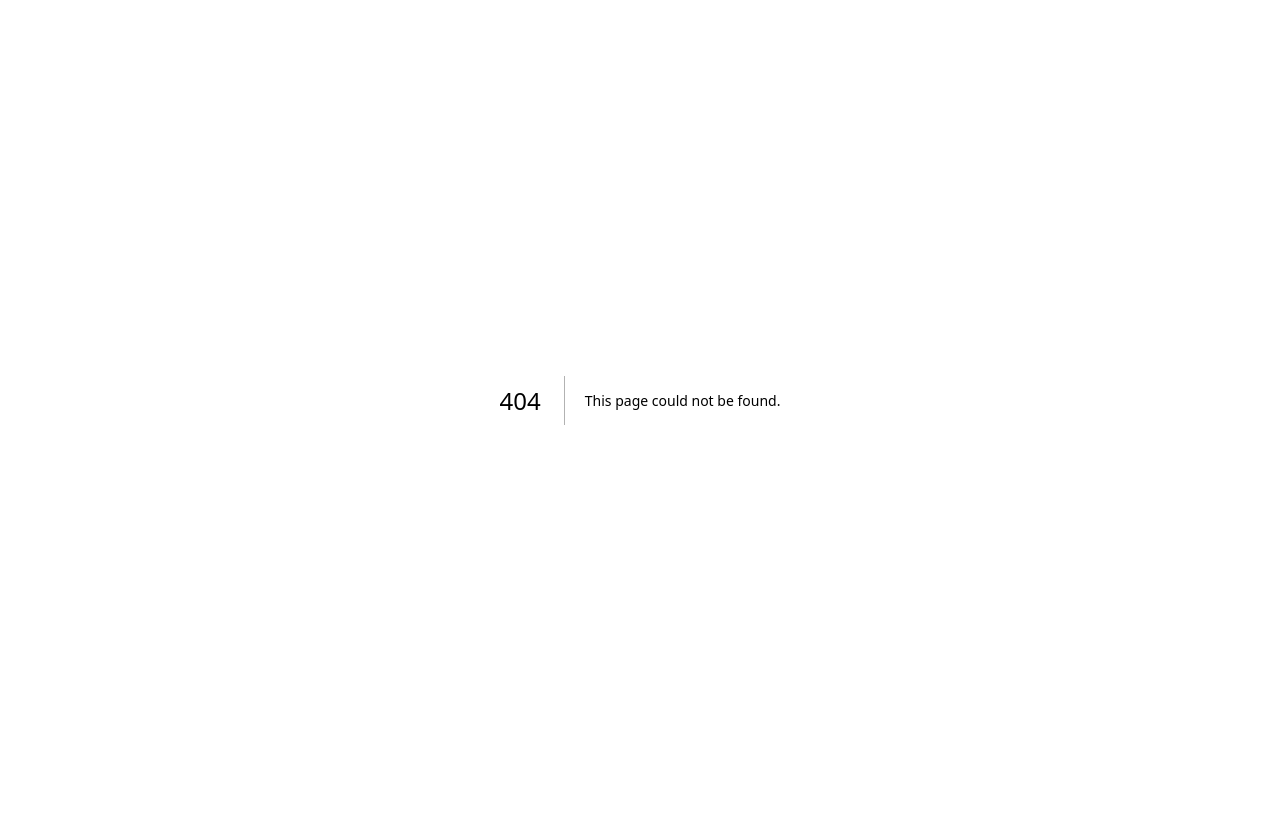
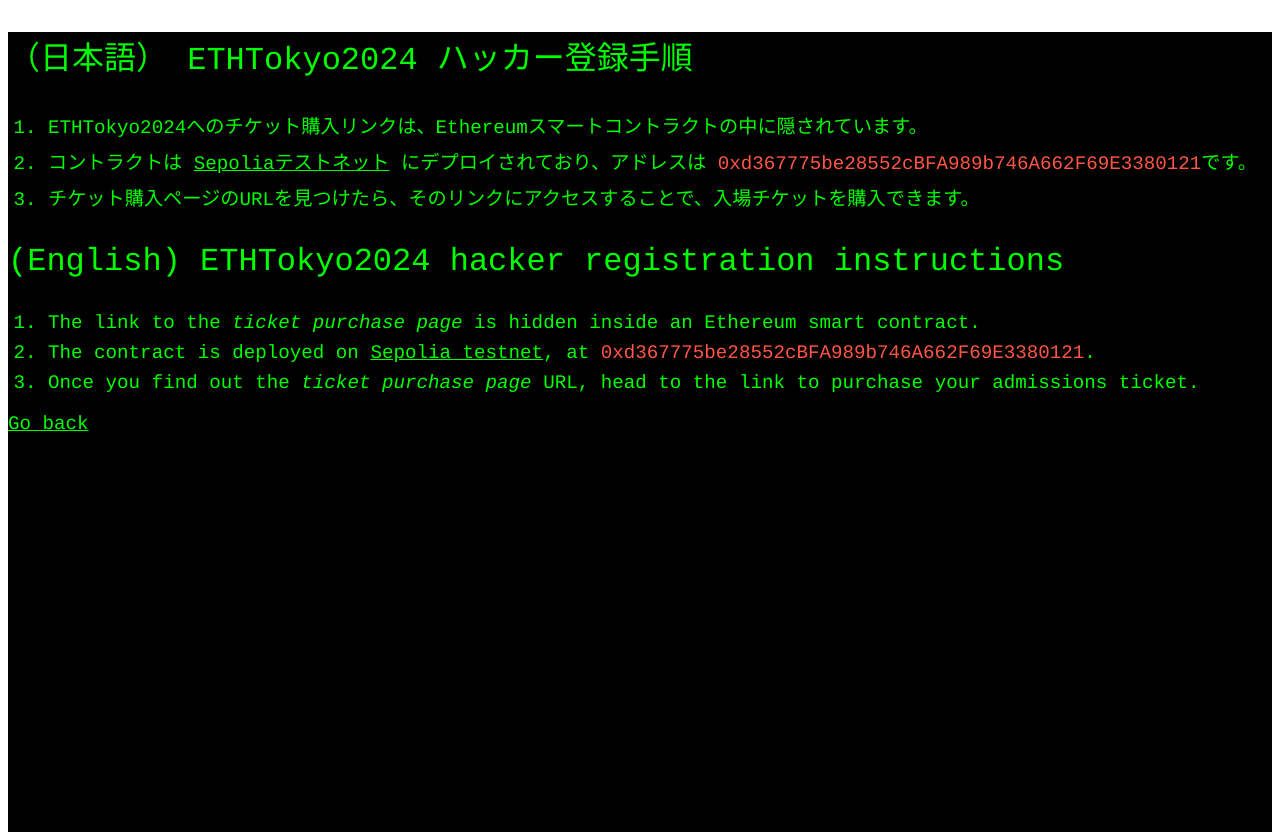
Before and after one commit to ethereumjp/ethtokyo-website, a Next.js app: page /apply in a window 1280 px wide. Before the commit this address had no page. Before the commit the page ends 800 px from the top, so only its background shows below. Built offline with nearby package versions, Linux system fonts and the light colour scheme.

Commit message:
add apply instructions

```diff
--- a/src/components/organisms/Countdown.tsx
+++ b/src/components/organisms/Countdown.tsx
@@ -59,6 +59,7 @@ export const CountdownPanel = () => {
 
     ${mq.laptop}{
       justify-content: space-evenly;
+      margin: -4rem 0;
       padding: 4rem;
     }
   `;
--- a/src/pages/_document.tsx
+++ b/src/pages/_document.tsx
@@ -1,3 +1,4 @@
+import { css } from "@emotion/react";
 import Document, {
   DocumentContext,
   DocumentInitialProps,
@@ -35,7 +36,7 @@ const CustomDocument = (props: NoncedDocument) => {
         <meta property="csp-nonce" content={props.nonce} />
       </Head>
 
-      <body nonce={props.nonce}>
+      <body nonce={props.nonce} css={css`background-color: #000000;`}>
         <Main />
         <NextScript nonce={props.nonce} />
       </body>
--- /dev/null
+++ b/src/pages/apply.tsx
@@ -0,0 +1,110 @@
+import { brand } from "@/themes/settings/color";
+import { css } from "@emotion/react";
+import { type NextPage } from "next";
+import Link from "next/link";
+
+const HackerChallenge: NextPage = () => {
+  return (
+    <div
+      css={css`
+        align-items: center;
+        background-color: #000000;
+        color: #00FF00;
+        font-family: Courier, monospace;
+        font-size: 1.2rem;
+        height: 100vh;
+        justify-content: center;
+      `}
+    >
+      <p css={css`font-size: 2rem;`}>
+        （日本語） ETHTokyo2024 ハッカー登録手順
+      </p>
+      <ol
+        css={css`
+          li {
+            margin-bottom: 0.5rem;
+          }
+        `}
+      >
+        <li>
+          ETHTokyo2024へのチケット購入リンクは、Ethereumスマートコントラクトの中に隠されています。
+        </li>
+        <li>
+          コントラクトは{" "}
+          <a
+            href="https://sepolia.etherscan.io/"
+            css={css`
+              color: inherit;
+              &:hover {
+                color: white;
+              }
+            `}
+          >
+            Sepoliaテストネット
+          </a>{" "}
+          にデプロイされており、アドレスは{" "}
+          <span css={css`color: ${brand.Shuiro};`}>
+            0xd367775be28552cBFA989b746A662F69E3380121
+          </span>
+          です。
+        </li>
+        <li>
+          チケット購入ページのURLを見つけたら、そのリンクにアクセスすることで、入場チケットを購入できます。
+        </li>
+      </ol>
+
+      <p css={css`font-size: 2rem;`}>
+        (English) ETHTokyo2024 hacker registration instructions
+      </p>
+      <ol
+        css={css`
+          li {
+            margin-bottom: 0.5rem;
+          }
+        `}
+      >
+        <li>
+          The link to the <em>ticket purchase page</em> is hidden inside an
+          Ethereum smart contract.
+        </li>
+        <li>
+          The contract is deployed on{" "}
+          <a
+            href="https://sepolia.etherscan.io/"
+            css={css`
+              color: inherit;
+              &:hover {
+                color: white;
+              }
+            `}
+          >
+            Sepolia testnet
+          </a>
+          , at{" "}
+          <span css={css`color: ${brand.Shuiro};`}>
+            0xd367775be28552cBFA989b746A662F69E3380121
+          </span>
+          .
+        </li>
+        <li>
+          Once you find out the <em>ticket purchase page</em> URL, head to the
+          link to purchase your admissions ticket.
+        </li>
+      </ol>
+
+      <Link
+        href="/"
+        css={css`
+              color: inherit;
+              &:hover {
+                color: white;
+              }
+            `}
+      >
+        Go back
+      </Link>
+    </div>
+  );
+};
+
+export default HackerChallenge;
--- a/src/themes/global.ts
+++ b/src/themes/global.ts
@@ -6,7 +6,6 @@ import {} from "./settings/spaces";
 export const globalStyles = css({
   "html, body": {
     margin: "0",
-    backgroundColor: brand.Shuiro,
     color: neutral.White,
   },
 
```
Also changed, not shown: src/components/organisms/Schedule.tsx (+54 -1 lines), src/pages/index.tsx (+54 -1 lines).
